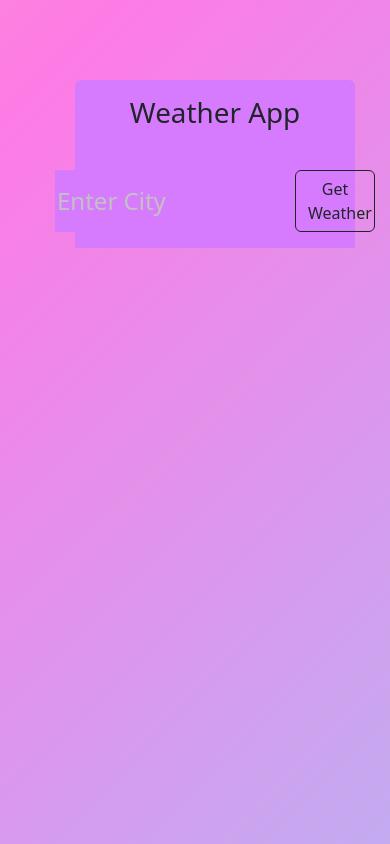
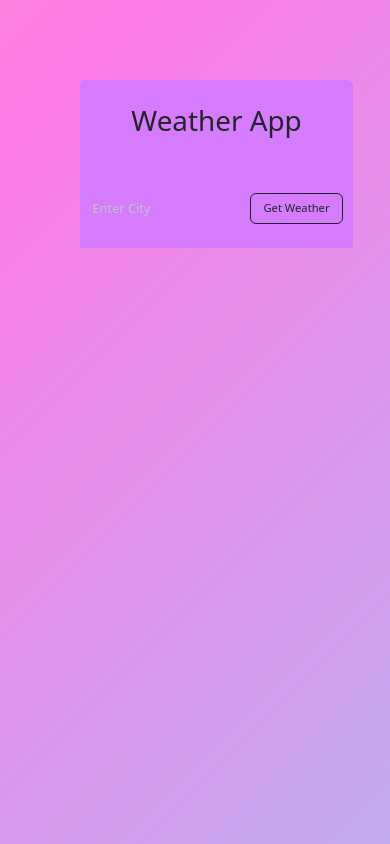
Before and after one commit to SinghVanshdeep/weather-app-project, a plain HTML site: page index.html in a window 390 px wide. Drawn offline with nearby package versions, Linux system fonts and the light colour scheme.

Commit message:
Responsiveness changes

```diff
--- a/style.css
+++ b/style.css
@@ -113,10 +113,12 @@ img{
         margin-left: 5rem;
     }
     #cityName{
-        width: 15rem;
+        width: 10rem;
+        font-size: 0.8rem;
     }
-    button{
-        width: 5rem;
+
+    .btn{
+        font-size: 0.7rem;
     }
     #result{
         width: 70%;
```
